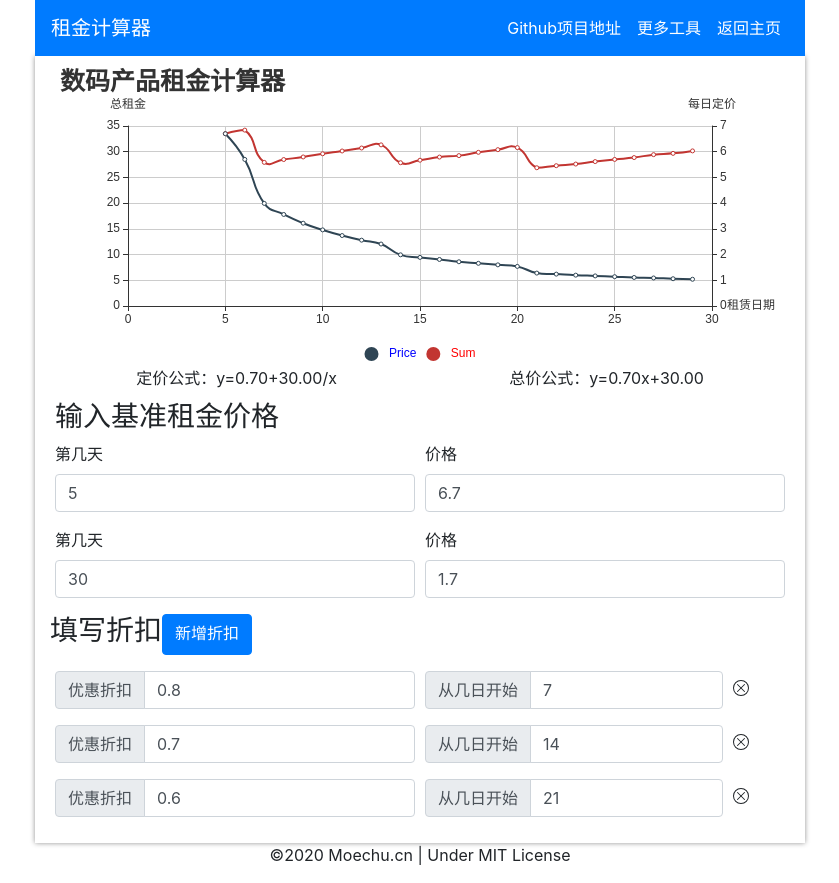
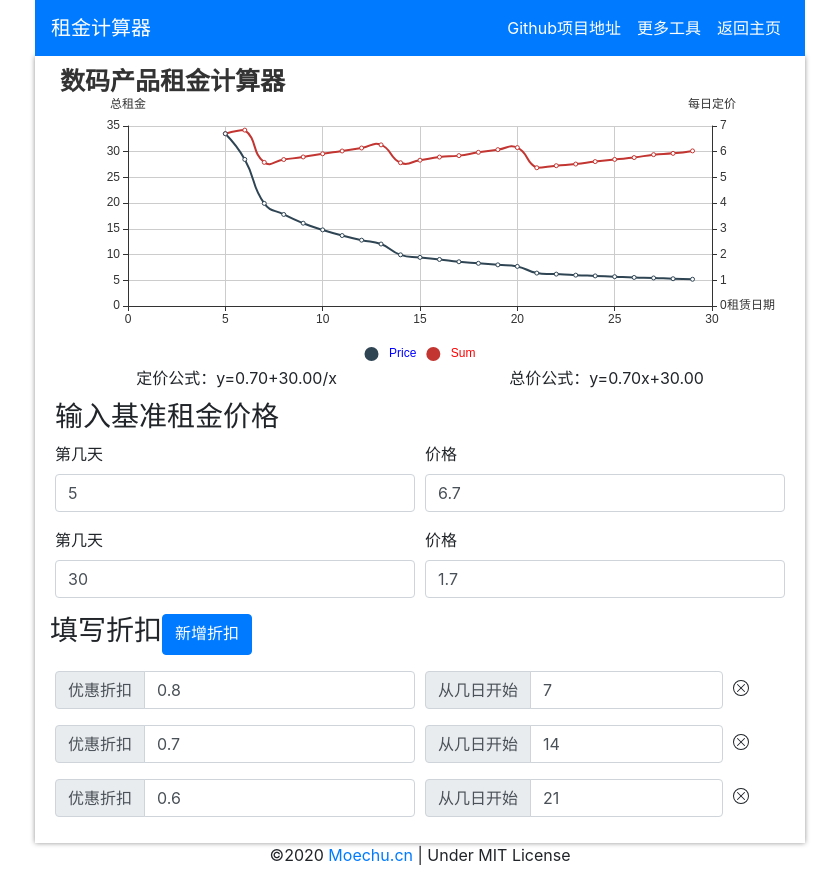
Before and after one commit to Andrew8102/rent_caculator, a Vue app: page / in a window 1280 px wide. Shown: the whole page, without its empty margins (220-1059 px from the left). Built offline with nearby package versions, Linux system fonts and the light colour scheme.

Commit message:
💄 新增footer地址

```diff
--- a/src/App.vue
+++ b/src/App.vue
@@ -131,7 +131,7 @@
         </form>
       </div>
     </div>
-    <div class="text-center"><p>©2020 Moechu.cn | Under MIT License</p></div>
+    <div class="text-center"><p>©2020 <a href="//Moechu.cn">Moechu.cn</a>  | Under MIT License</p></div>
   </div>
 
 </template>
```
